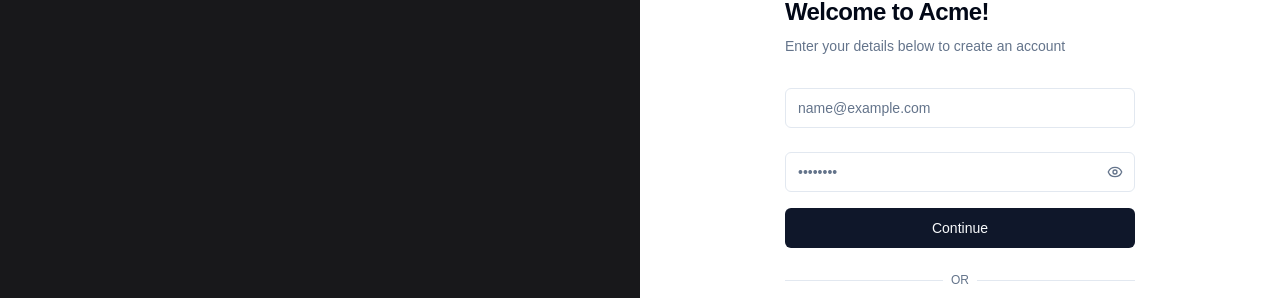
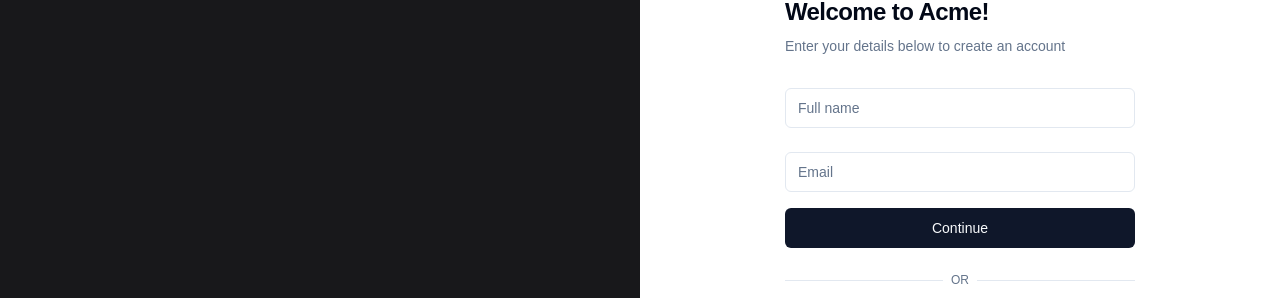
Before and after one commit to dugganl1/my-dashboard-project, a Next.js app: page /signup in a window 1280 px wide. Shown: the part 194-492 px from the top of the page. Built offline with nearby package versions, Linux system fonts and the light colour scheme.

Commit message:
feat(auth): implement working multi-step signup form

```diff
--- a/components/signup-form.tsx
+++ b/components/signup-form.tsx
@@ -12,6 +12,16 @@
 import { Eye, EyeOff, Loader2 } from "lucide-react";
 
 const formSchema = z.object({
+  fullName: z
+    .string()
+    .min(1, { message: "" })
+    .refine(
+      (name) => {
+        const words = name.trim().split(/\s+/);
+        return words.length >= 2;
+      },
+      { message: "Please enter both your first and last name" }
+    ),
   email: z
     .string()
     .min(1, { message: "" })
@@ -36,25 +46,46 @@
   const [showPassword, setShowPassword] = useState(false);
   const [isPasswordFocused, setIsPasswordFocused] = useState(false);
   const [isLoading, setIsLoading] = useState(false);
+  const [currentStep, setCurrentStep] = useState<"initial" | "password">("initial");
 
   const form = useForm<z.infer<typeof formSchema>>({
-    resolver: zodResolver(formSchema),
+    resolver: async (values, context, options) => {
+      if (currentStep === "initial") {
+        // Only validate fullName and email in the first step
+        return zodResolver(
+          z.object({
+            fullName: formSchema.shape.fullName,
+            email: formSchema.shape.email,
+            password: z.string().optional(), // Make password optional in first step
+          })
+        )(values, context, options);
+      }
+      // Validate everything in the final step
+      return zodResolver(formSchema)(values, context, options);
+    },
     defaultValues: {
+      fullName: "",
       email: "",
       password: "",
     },
     mode: "onSubmit",
-    reValidateMode: "onChange",
   });
 
   async function onSubmit(values: z.infer<typeof formSchema>) {
+    console.log("Processing submission for step:", currentStep);
+
+    if (currentStep === "initial") {
+      console.log("Initial step submission", values);
+      setCurrentStep("password");
+    } else {
       setIsLoading(true);
       try {
-      // Add your signup logic here
-      console.log(values);
+        // This is where you'll eventually add your Supabase signup logic
+        console.log("Final submission:", values);
         await new Promise((resolve) => setTimeout(resolve, 2000)); // Simulate API call
       } finally {
         setIsLoading(false);
+      }
     }
   }
 
@@ -67,7 +98,40 @@
         <form
           onSubmit={form.handleSubmit(onSubmit)}
           className="grid gap-4"
+          noValidate
         >
+          <FormField
+            control={form.control}
+            name="fullName"
+            render={({ field }) => (
+              <FormItem>
+                <Label
+                  className="sr-only"
+                  htmlFor="fullName"
+                >
+                  Full name
+                </Label>
+                <FormControl>
+                  <Input
+                    {...field}
+                    id="fullName"
+                    placeholder="Full name"
+                    type="text"
+                    autoCapitalize="words"
+                    autoComplete="name"
+                    autoCorrect="off"
+                    disabled={isLoading || currentStep === "password"}
+                    onChange={(e) => {
+                      field.onChange(e);
+                      form.clearErrors("fullName");
+                    }}
+                  />
+                </FormControl>
+                <FormMessage className="text-red-500 text-sm" />
+              </FormItem>
+            )}
+          />
+
           <FormField
             control={form.control}
             name="email"
@@ -83,18 +147,12 @@
                   <Input
                     {...field}
                     id="email"
-                    placeholder="name@example.com"
+                    placeholder="Email"
                     type="email"
                     autoCapitalize="none"
                     autoComplete="email"
                     autoCorrect="off"
-                    disabled={isLoading}
-                    onBlur={(e) => {
-                      field.onBlur();
-                      if (e.target.value) {
-                        form.trigger("email");
-                      }
-                    }}
+                    disabled={isLoading || currentStep === "password"}
                     onChange={(e) => {
                       field.onChange(e);
                       form.clearErrors("email");
@@ -106,6 +164,7 @@
             )}
           />
 
+          {currentStep === "password" && (
             <FormField
               control={form.control}
               name="password"
@@ -123,7 +182,7 @@
                         {...field}
                         id="password"
                         type={showPassword ? "text" : "password"}
-                      placeholder="••••••••"
+                        placeholder="Password"
                         disabled={isLoading}
                         onFocus={() => setIsPasswordFocused(true)}
                         onBlur={() => setIsPasswordFocused(false)}
@@ -155,10 +214,14 @@
                         <li className={field.value.length >= 8 ? "text-green-500" : "text-red-500"}>
                           • At least 8 characters
                         </li>
-                      <li className={/[A-Z]/.test(field.value) ? "text-green-500" : "text-red-500"}>
+                        <li
+                          className={/[A-Z]/.test(field.value) ? "text-green-500" : "text-red-500"}
+                        >
                           • One uppercase letter
                         </li>
-                      <li className={/[0-9]/.test(field.value) ? "text-green-500" : "text-red-500"}>
+                        <li
+                          className={/[0-9]/.test(field.value) ? "text-green-500" : "text-red-500"}
+                        >
                           • One number
                         </li>
                         <li
@@ -174,13 +237,14 @@
                 </FormItem>
               )}
             />
+          )}
 
           <Button
             type="submit"
             disabled={isLoading}
           >
             {isLoading && <Loader2 className="mr-2 h-4 w-4 animate-spin" />}
-            Continue
+            {currentStep === "initial" ? "Continue" : "Create account"}
           </Button>
         </form>
       </Form>
```
Lines whose indentation alone changed are shown as unchanged.
